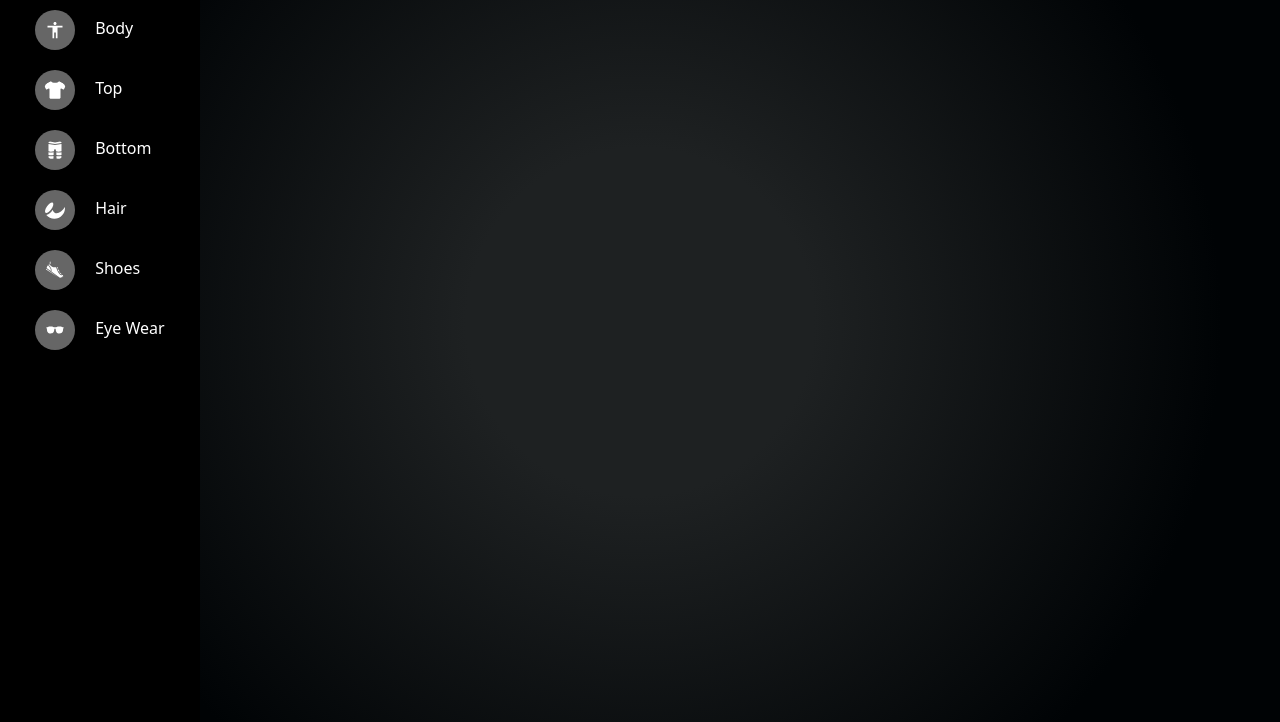
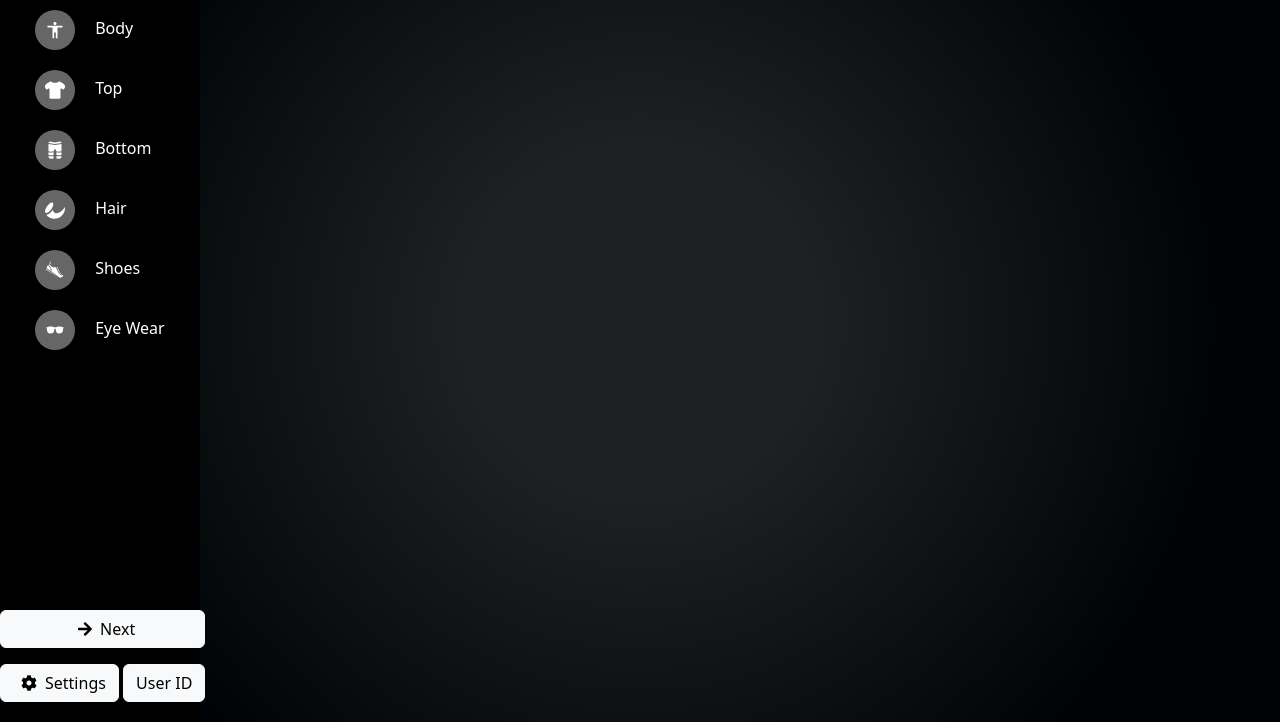
Before and after one commit to atif-hanif/bmc, a plain HTML site: page index.html in a window 1280 px wide. Shown: the part 78-800 px from the top of the page. Drawn offline with Linux system fonts and the light colour scheme.

Commit message:
home page updated

```diff
--- a/css/style.css
+++ b/css/style.css
@@ -126,9 +126,9 @@ li {
 	color: #fff;
 }
 
-.sidebar ul {
+/* .sidebar ul {
 	height: 100%;
-}
+} */
 
 .sidebar > ul {
 	width: 200px;
@@ -218,3 +218,8 @@ i {
 .eyewear li .icon-btn {
 	background-color: #fff;
 }
+
+.bottom-btn {
+	position: fixed;
+	bottom: 20px;
+}
--- a/index.html
+++ b/index.html
@@ -189,6 +189,14 @@
                         </ul>
                     </li>
                 </ul>
+                <div class="bottom-btn">
+                    <div class="d-grid">
+                        <button type="button" class="btn btn-light btn-block"><i class="fa-solid fa-arrow-right me-2"></i>Next</button>
+                    </div>
+                    <button type="button" class="btn btn-light mt-3"><i class="fa-solid fa-gear me-2"></i>Settings</button>
+                    <button type="button" class="btn btn-light mt-3">User ID</button>
+                </div>
+
             </div>
 
         </div>
```
